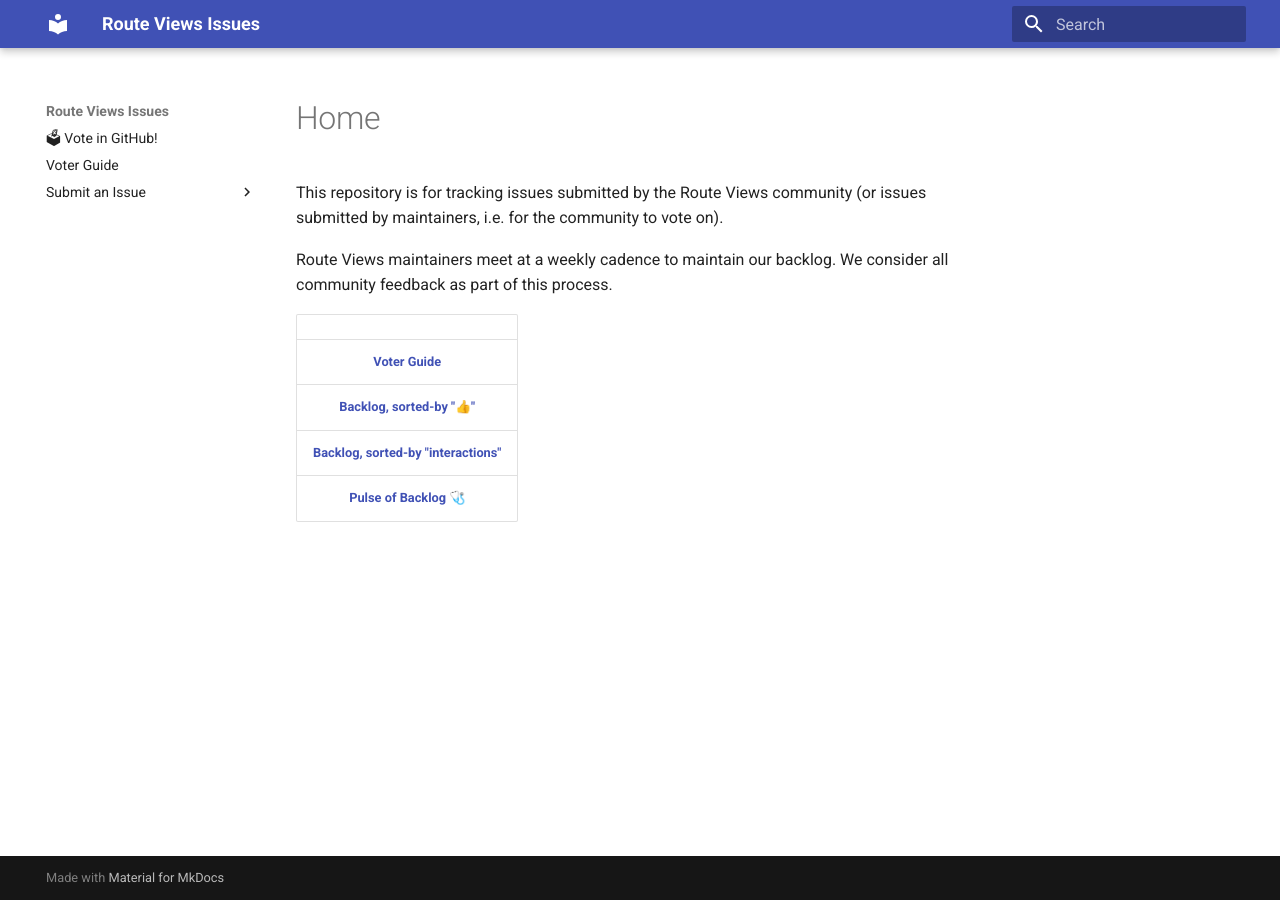
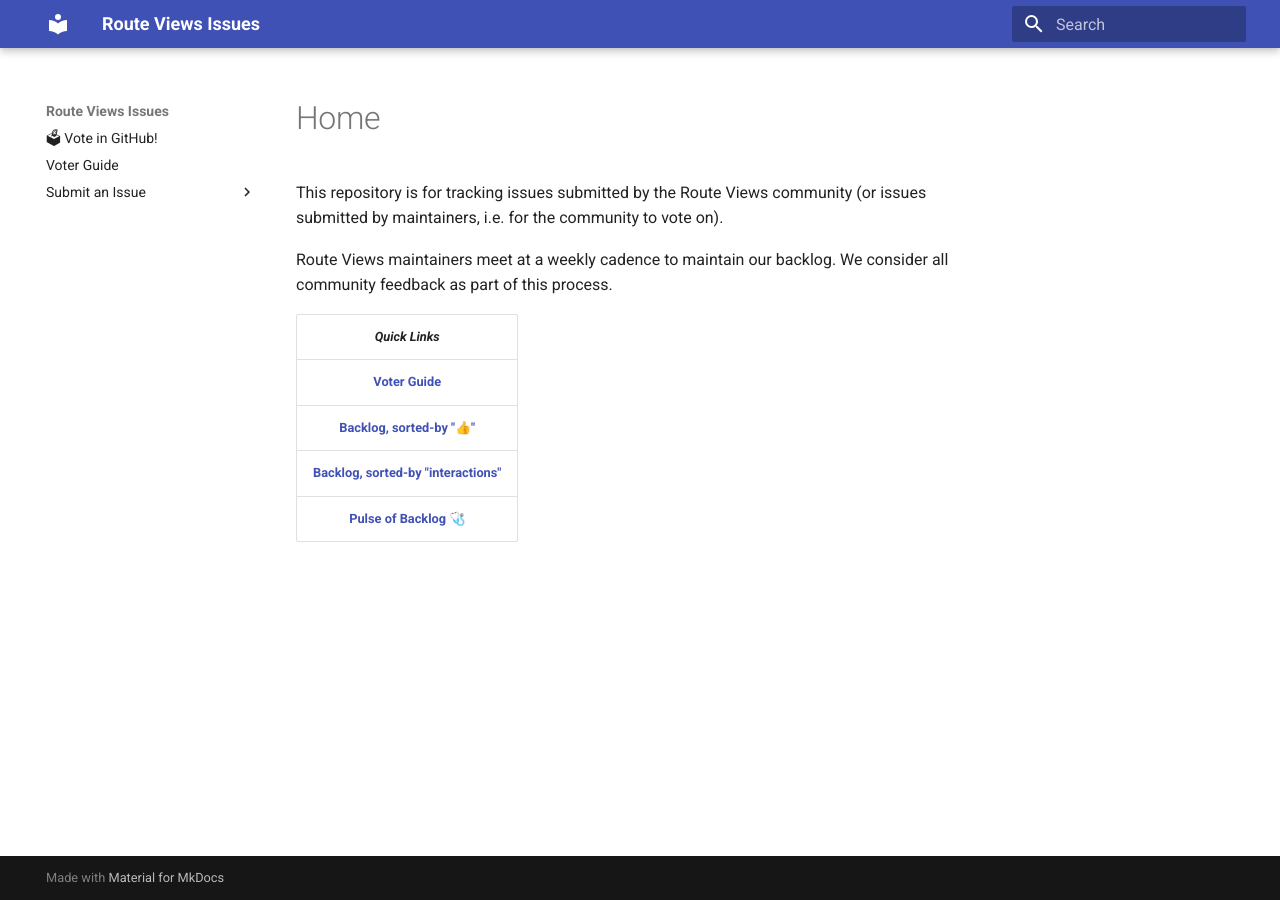
Before and after one commit to routeviews/issues, an MkDocs documentation site: the page built from docs/README.md, in a window 1280 px wide. Built offline with MkDocs 1.6.1 and Material for MkDocs 9.7.7, drawn with Linux system fonts in a browser that asks for light colours.

Commit message:
Add title to quick links table

```diff
--- a/docs/README.md
+++ b/docs/README.md
@@ -3,7 +3,7 @@ This repository is for tracking issues submitted by the Route Views community (o
 Route Views maintainers meet at a weekly cadence to maintain our backlog.
 We consider all community feedback as part of this process.
 
-||
+| *Quick Links* |
 |:-------:|
 | **[Voter Guide](./voting.md)** |
 | **[Backlog, sorted-by "👍"](https://github.com/routeviews/public-issues/issues?q=is%3Aissue+is%3Aopen+sort%3Areactions-%2B1-desc)** |
```
